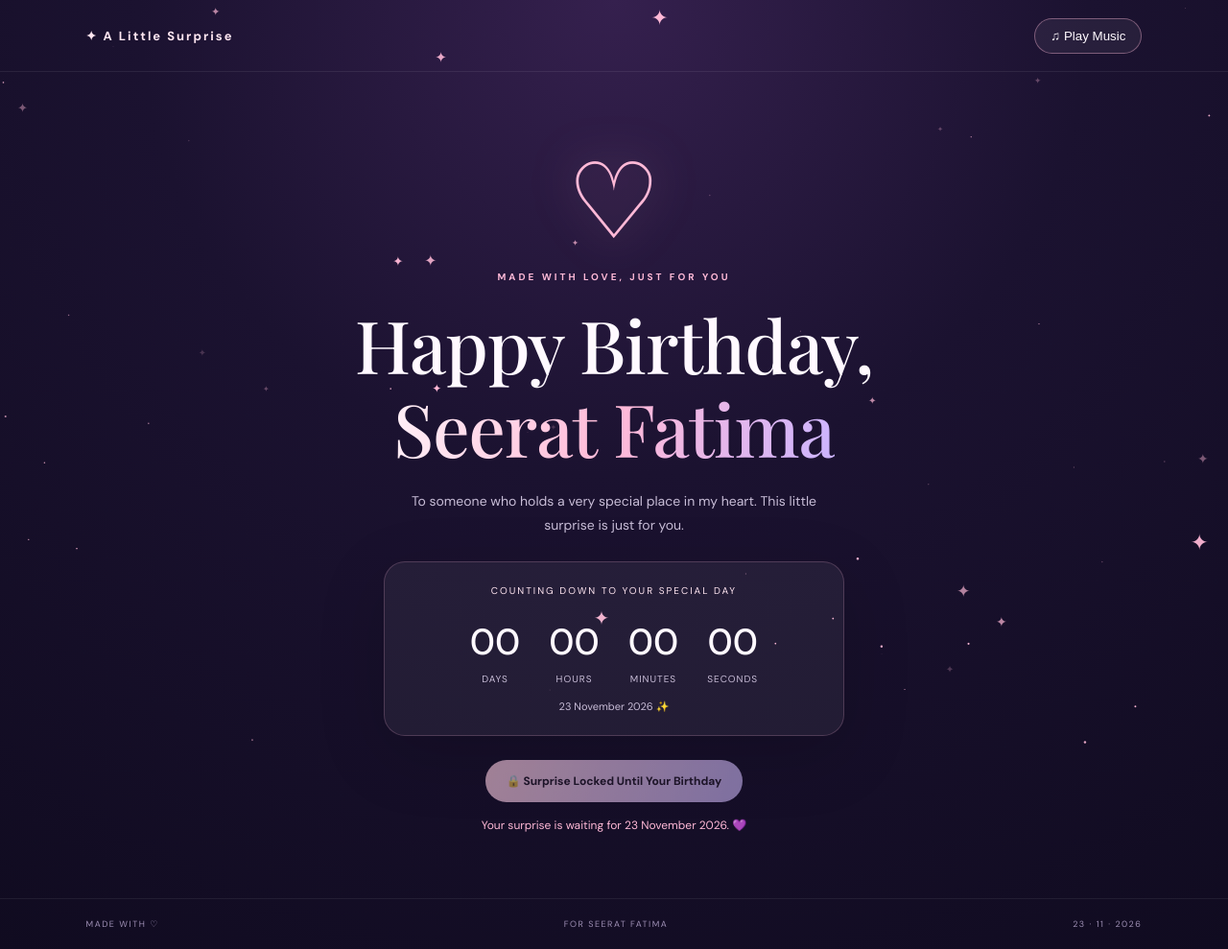
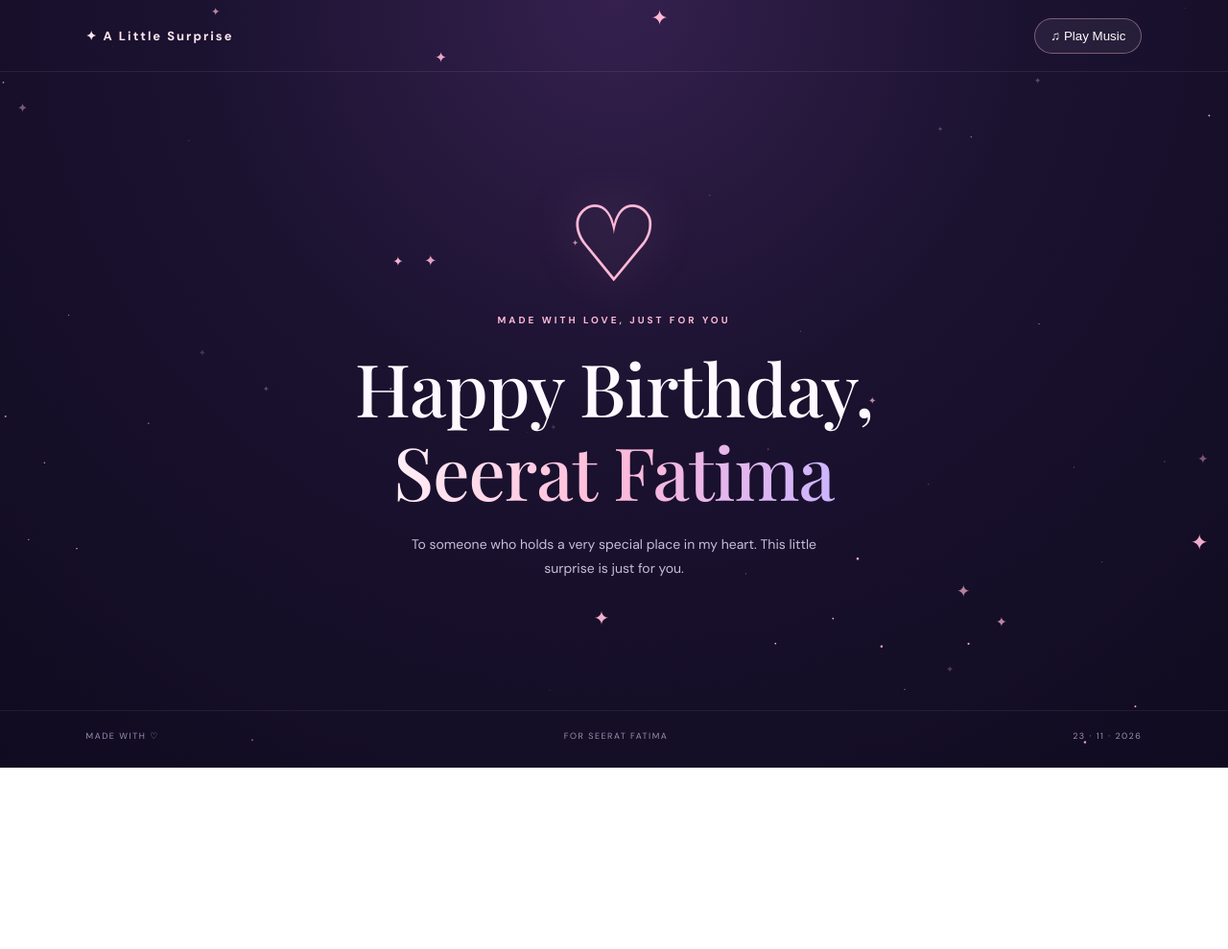
Before and after one commit to IBIVIBES/seerat-birthday-website, a plain HTML site: page index.html in a window 1280 px wide. Shown: the whole page at 96% size. After the commit the page ends 800 px from the top, so only its background shows below. Drawn offline with nearby package versions, Linux system fonts and the light colour scheme; a web font is replaced by a local one.

Commit message:
Update index.html

```diff
--- a/index.html
+++ b/index.html
@@ -51,46 +51,7 @@
                 in my heart. This little surprise is just for you.
             </p>
 
-            <div class="countdown-box">
-                <p class="countdown-title">
-                    COUNTING DOWN TO YOUR SPECIAL DAY
-                </p>
 
-                <div class="countdown">
-                    <div>
-                        <strong id="days">00</strong>
-                        <small>Days</small>
-                    </div>
-
-                    <div>
-                        <strong id="hours">00</strong>
-                        <small>Hours</small>
-                    </div>
-
-                    <div>
-                        <strong id="minutes">00</strong>
-                        <small>Minutes</small>
-                    </div>
-
-                    <div>
-                        <strong id="seconds">00</strong>
-                        <small>Seconds</small>
-                    </div>
-                </div>
-
-                <p id="countdownMessage">
-                    23 November 2026 ✨
-                </p>
-            </div>
-
-
-            <button class="main-btn" id="surpriseBtn" disabled>
-                🔒 Surprise Locked Until Your Birthday
-            </button>
-
-            <p id="lockMessage" class="lock-message">
-                Your surprise is waiting for 23 November 2026. 💜
-            </p>
 
 
         </section>
```
